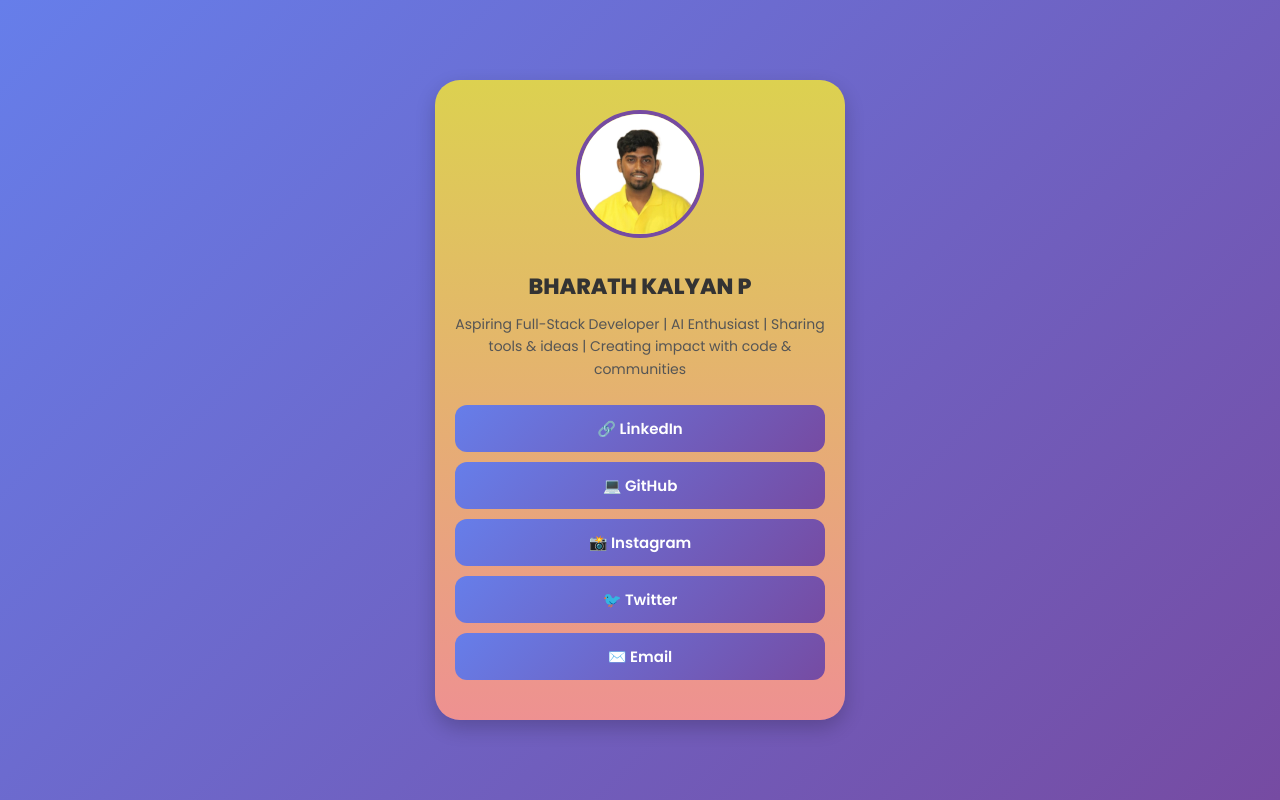
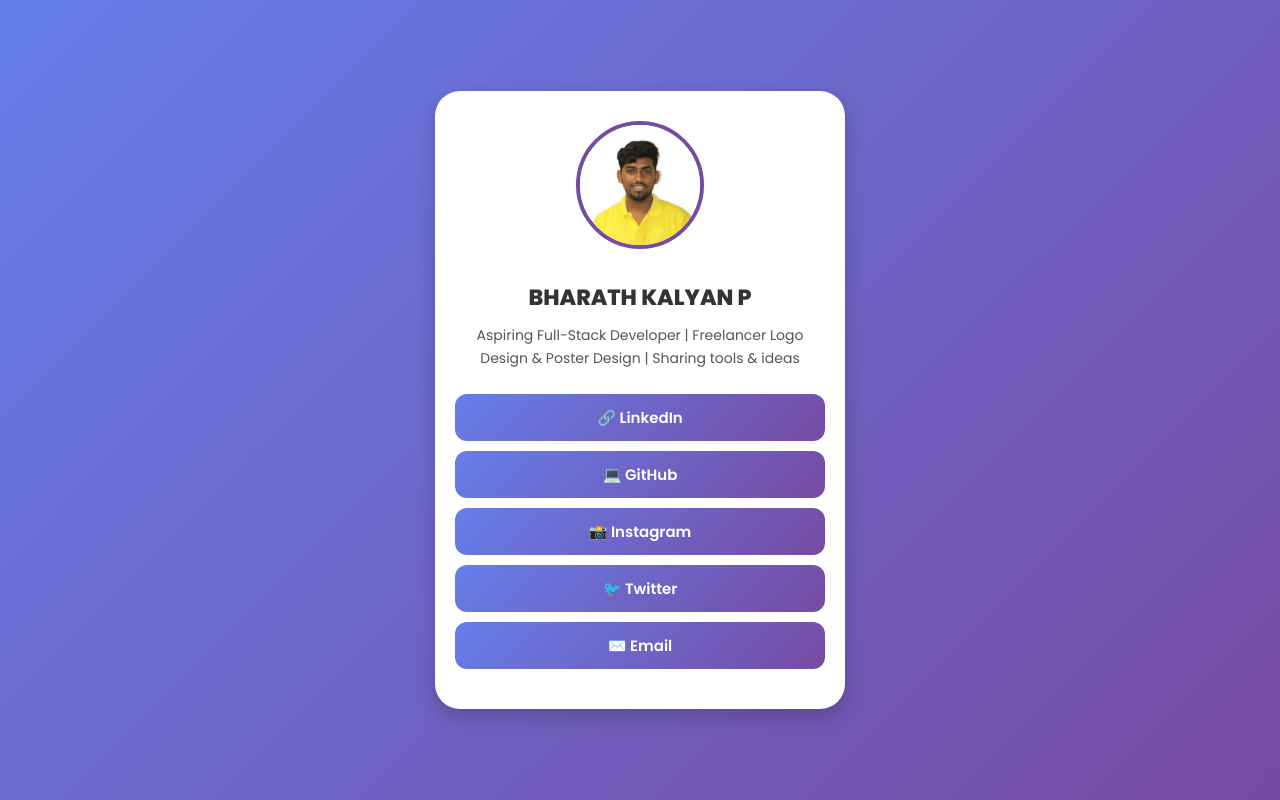
Before and after one commit to bharathkalyan005/Portfolio-For-LinkedIn, a plain HTML site: page index.html in a window 1280 px wide. Drawn offline with Linux system fonts and the light colour scheme.

Commit message:
Update index.html

```diff
--- a/index.html
+++ b/index.html
@@ -21,7 +21,7 @@
 
     .card {
       text-align: center;
-      background: linear-gradient(to bottom , #dcd150,#ee9191);
+      background: white;
       padding: 30px 20px;
       border-radius: 25px;
       width: 370px;
@@ -86,7 +86,7 @@
   <div class="card">
     <img src="Profile BK.jpg" alt="BHARATH KALYAN P">
     <h2>BHARATH KALYAN P</h2>
-    <p>Aspiring Full-Stack Developer | AI Enthusiast | Sharing tools & ideas | Creating impact with code & communities</p>
+    <p>Aspiring Full-Stack Developer | Freelancer Logo Design & Poster Design | Sharing tools & ideas </p>
 
     <div class="links">
       <a href="https://www.linkedin.com/in/bharath-kalyan-p-7627aa293" target="_blank">🔗 LinkedIn</a>
```
